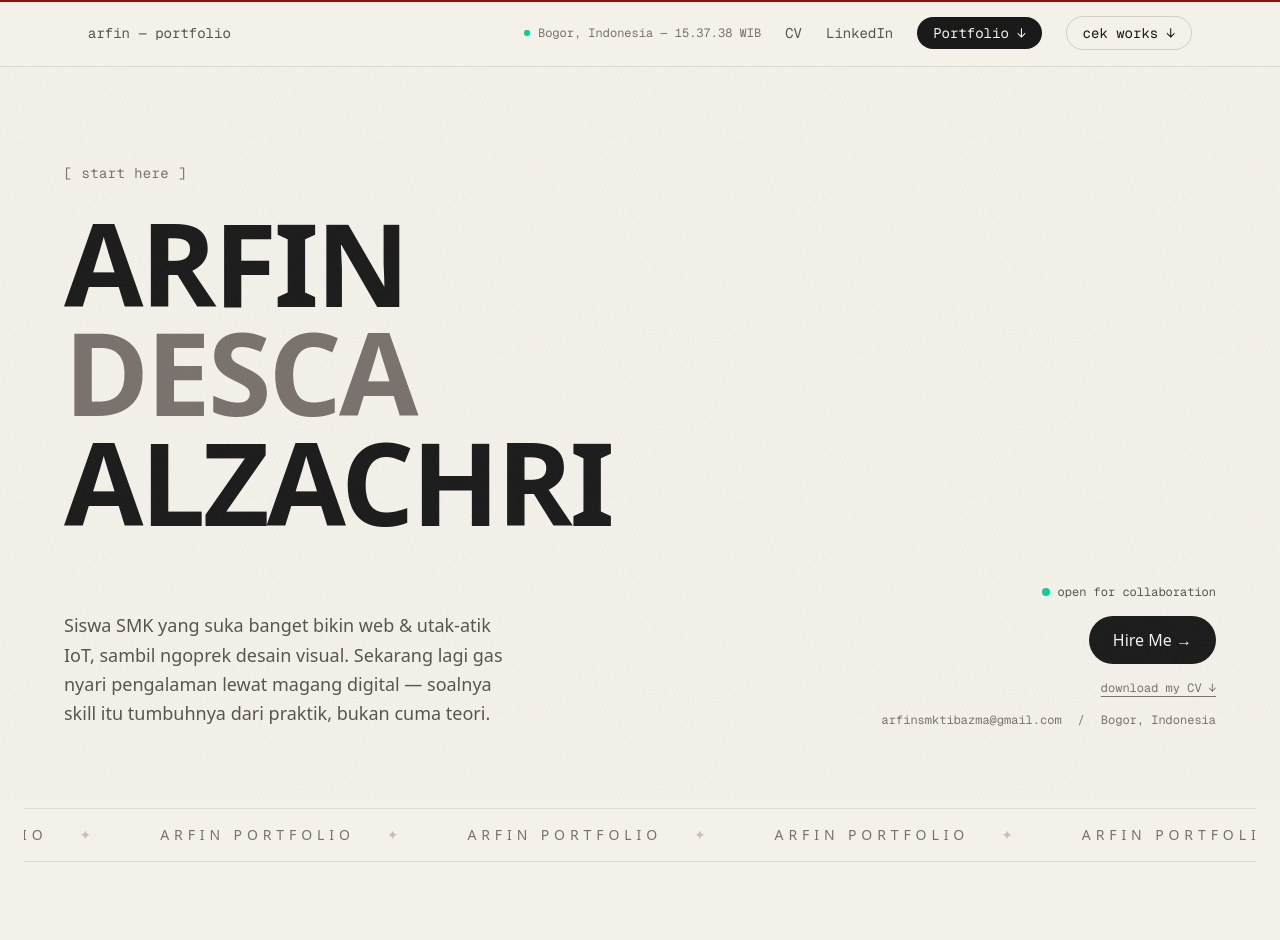
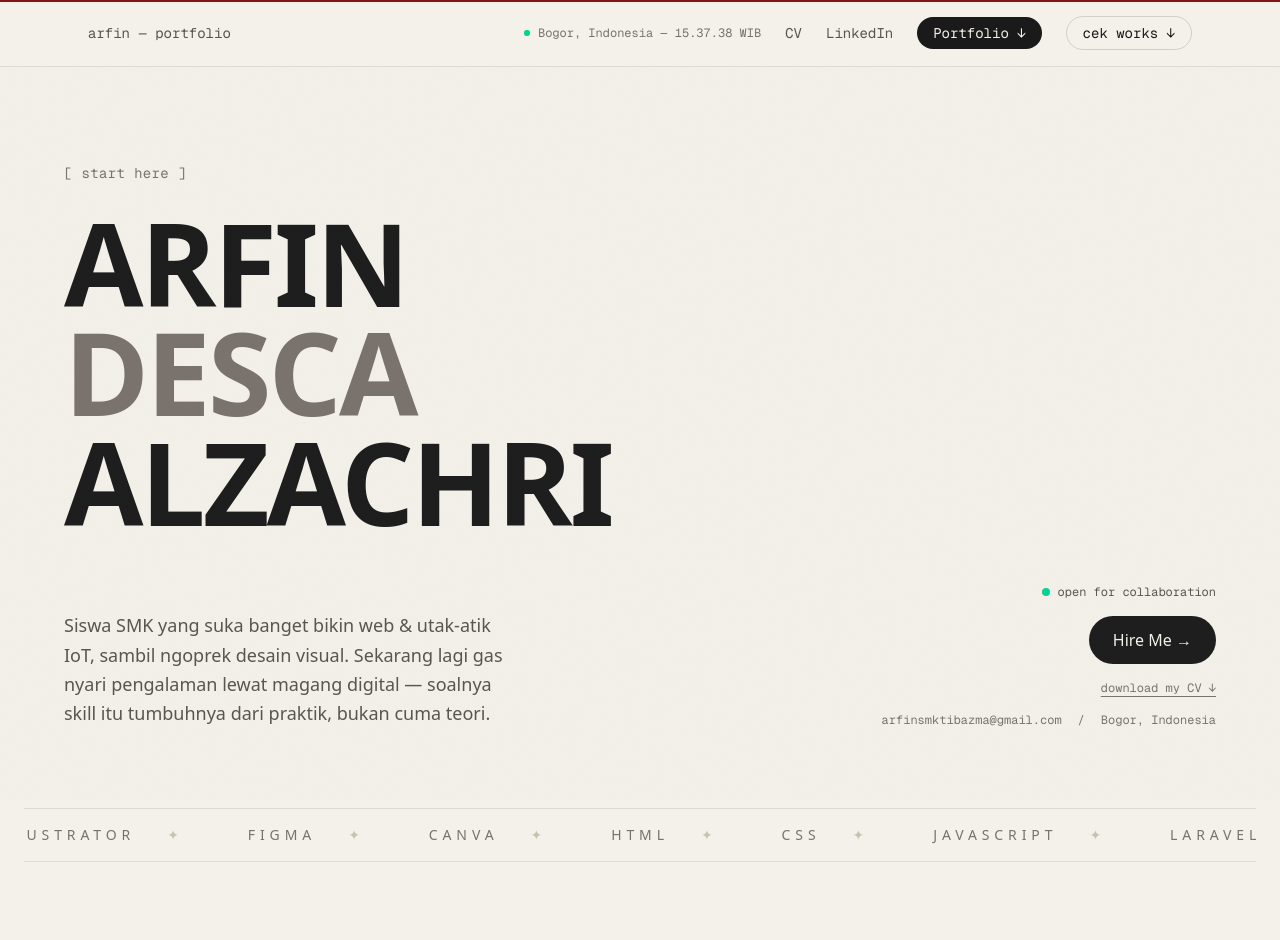
Before and after one commit to Finnn-45/portofolio, a Next.js app: page / in a window 1280 px wide. Shown: the top 940 px of the page. Built offline with nearby package versions, Linux system fonts and the light colour scheme.

Commit message:
Marquee: tampilkan tools/skills sebagai slide berjalan

```diff
--- a/app/page.tsx
+++ b/app/page.tsx
@@ -15,6 +15,7 @@ import {
   profile,
   stats,
   githubProjects,
+  skills,
 } from "@/lib/data";
 
 /* ============================================================
@@ -29,7 +30,7 @@ function BracketLabel({ children }: { children: React.ReactNode }) {
   );
 }
 
-function Marquee({ text, reverse = false }: { text: string; reverse?: boolean }) {
+function Marquee({ items, reverse = false }: { items: string[]; reverse?: boolean }) {
   return (
     <div className="overflow-hidden border-y border-[#1a1a1a]/10 py-4 select-none">
       <div
@@ -39,15 +40,17 @@ function Marquee({ text, reverse = false }: { text: string; reverse?: boolean })
       >
         {[0, 1].map((dup) => (
           <div key={dup} className="flex shrink-0 items-center">
-            {Array.from({ length: 6 }).map((_, i) => (
-              <span
-                key={i}
-                className="mx-8 text-sm uppercase tracking-[0.35em] text-[#78716c]"
-              >
-                {text}
-                <span className="ml-8 text-[#c9c2b2]">✦</span>
-              </span>
-            ))}
+            {Array.from({ length: 3 }).map((_, round) =>
+              items.map((tool) => (
+                <span
+                  key={`${round}-${tool}`}
+                  className="mx-8 text-sm uppercase tracking-[0.35em] text-[#78716c]"
+                >
+                  {tool}
+                  <span className="ml-8 text-[#c9c2b2]">✦</span>
+                </span>
+              ))
+            )}
           </div>
         ))}
       </div>
@@ -63,6 +66,7 @@ const fadeUp = {
 };
 
 export default function Home() {
+  const tools = skills.flatMap((s) => s.items.split(", "));
   return (
     <main className="relative min-h-screen bg-[#f4f1ea] text-[#1a1a1a] overflow-x-hidden">
       {/* ===== DECOR: cursor, progress, noise ===== */}
@@ -169,7 +173,7 @@ export default function Home() {
         </div>
 
         <div className="mt-20">
-          <Marquee text="arfin portfolio" />
+          <Marquee items={tools} />
         </div>
       </section>
 
@@ -572,7 +576,7 @@ export default function Home() {
           </div>
 
           <div className="mt-24">
-            <Marquee text="arfin portfolio" reverse />
+            <Marquee items={tools} reverse />
           </div>
 
           <div className="mt-10 flex flex-col md:flex-row items-center justify-between gap-4 font-mono text-xs text-[#a8a294]">
```
